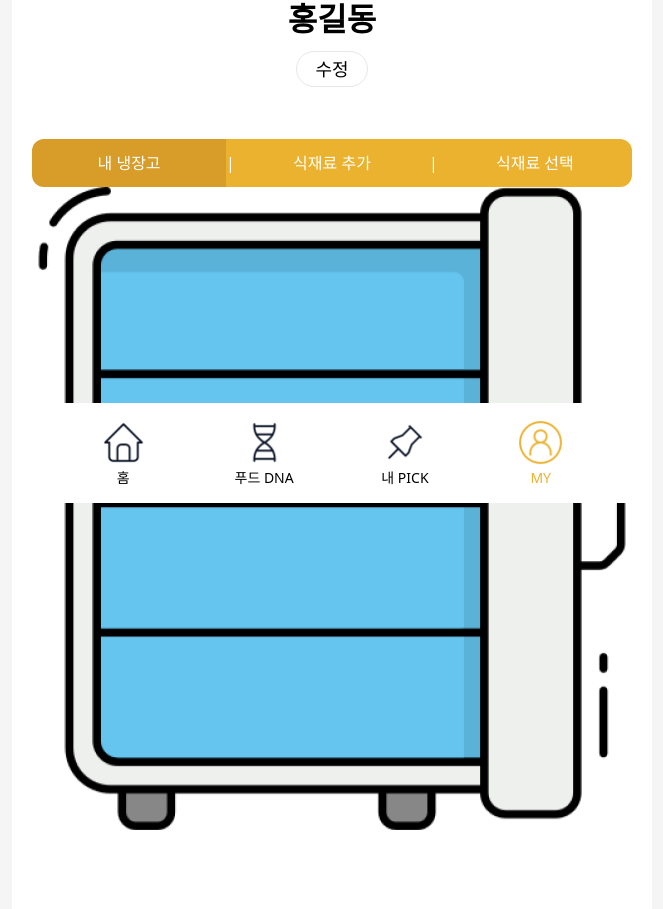
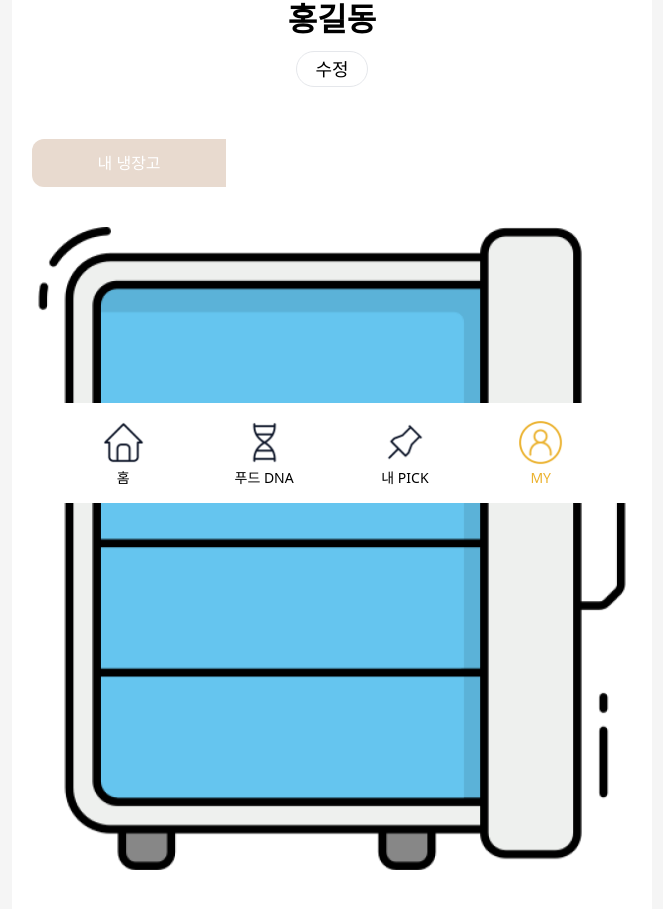
Before and after one commit to soodgarak/soodgarak-FE, a Next.js app: page /my in a window 1280 px wide. Shown: the part 297-1206 px from the top of the page, without its empty margins (308-971 px from the left). Built offline with nearby package versions, Linux system fonts and the light colour scheme.

Commit message:
feat: 탭 변경
- 탭 변경 searchParams 추가
- 변경에따라 화면 변경

```diff
--- /dev/null
+++ b/app/my/_components/AddIngredients.tsx
@@ -0,0 +1,7 @@
+import React from 'react';
+
+const AddIngredients = () => {
+  return <div>AddIngredients</div>;
+};
+
+export default AddIngredients;
--- a/app/my/_components/FridgeMenu.tsx
+++ b/app/my/_components/FridgeMenu.tsx
@@ -1,9 +1,47 @@
+'use client';
+
+import { useRouter, useSearchParams } from 'next/navigation';
+import { useRef } from 'react';
+
 const FridgeMenu = () => {
+  const router = useRouter();
+  const searchParams = useSearchParams().get('tab');
+
+  const tabsContainerRef = useRef<HTMLUListElement>(null);
+
+  const handleMenuClick = (selectedTab: string) => {
+    if (selectedTab === 'fridge') {
+      router.push('/my');
+    } else {
+      router.push(`/my?tab=${selectedTab}`);
+    }
+  };
+
   return (
-    <ul className='bg-primary flex w-full items-center overflow-hidden rounded-12 text-center leading-[4.8rem] text-white'>
-      <li className='bg-action w-[33.3333%] cursor-pointer'>내 냉장고</li>|
-      <li className='w-[33.3333%] cursor-pointer'>식재료 추가</li>|
-      <li className='w-[33.3333%] cursor-pointer'>식재료 선택</li>
+    <ul
+      ref={tabsContainerRef}
+      className='bg-tan flex w-full items-center overflow-hidden rounded-12 text-center leading-[4.8rem] text-white'
+    >
+      <li
+        className={`w-[33.3333%] cursor-pointer ${!searchParams ? 'bg-action' : ''}`}
+        onClick={() => handleMenuClick('fridge')}
+      >
+        내 냉장고
+      </li>
+      |
+      <li
+        className={`w-[33.3333%] cursor-pointer ${searchParams === 'add' ? 'bg-action' : ''}`}
+        onClick={() => handleMenuClick('add')}
+      >
+        식재료 추가
+      </li>
+      |
+      <li
+        className={`w-[33.3333%] cursor-pointer ${searchParams === 'select' ? 'bg-action' : ''}`}
+        onClick={() => handleMenuClick('select')}
+      >
+        식재료 선택
+      </li>
     </ul>
   );
 };
--- a/app/my/page.tsx
+++ b/app/my/page.tsx
@@ -1,14 +1,34 @@
 import FridgeContent from './_components/FridgeContent';
 import FridgeMenu from './_components/FridgeMenu';
 import MyInfo from './_components/MyInfo';
+import AddIngredients from './_components/AddIngredients';
 
-const MyPage = () => {
+type MyPageProps = {
+  searchParams: {
+    tab?: string;
+  };
+};
+
+const MyPage = ({ searchParams }: MyPageProps) => {
+  const tab = searchParams?.tab;
+
+  const renderContent = () => {
+    switch (tab) {
+      case 'add':
+        return <AddIngredients />;
+      case 'select':
+        return <FridgeContent />;
+      default:
+        return <FridgeContent />;
+    }
+  };
+
   return (
     <div className='mt-20'>
       <MyInfo />
       <div className='mt-[5.2rem]'>
         <FridgeMenu />
-        <FridgeContent />
+        <div className='mt-40'>{renderContent()}</div>
       </div>
     </div>
   );
```
